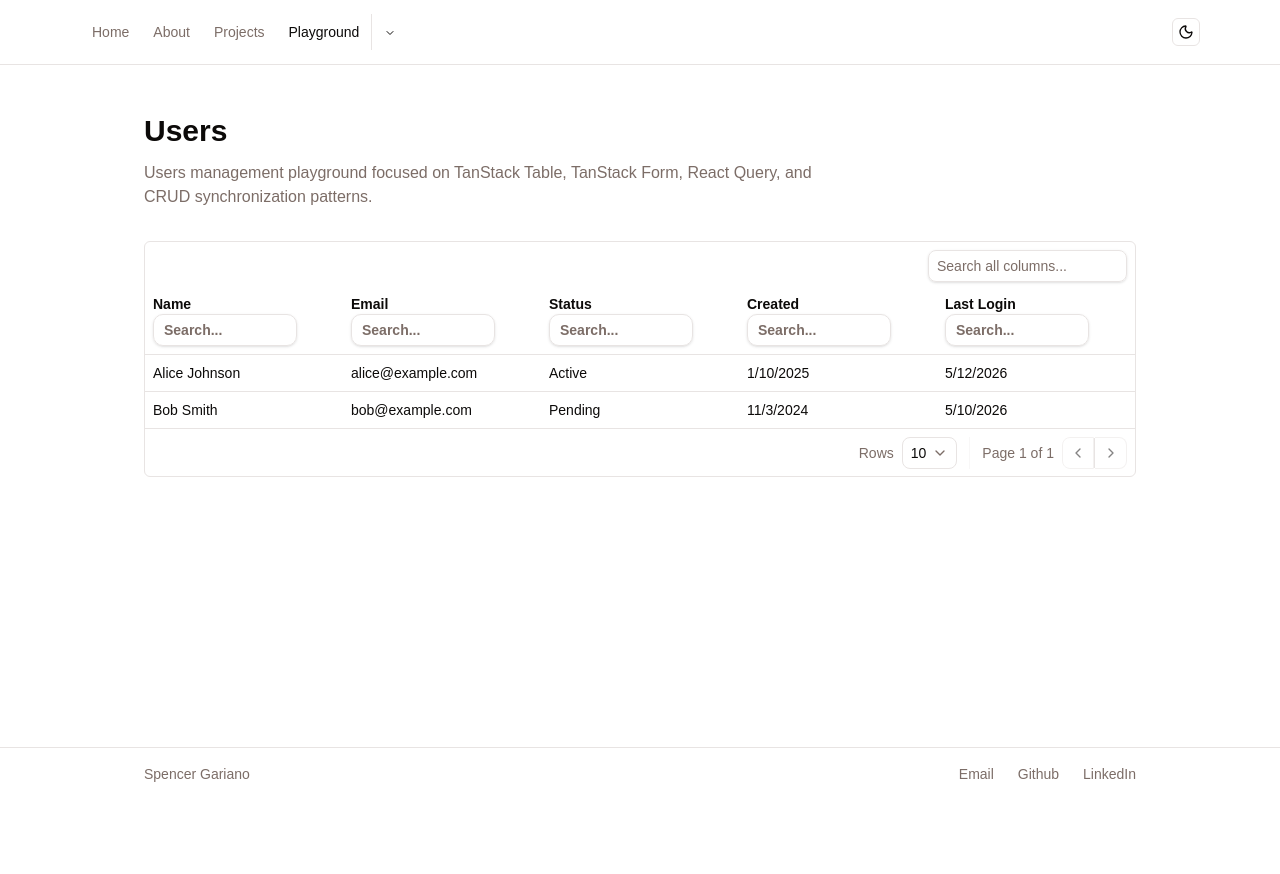
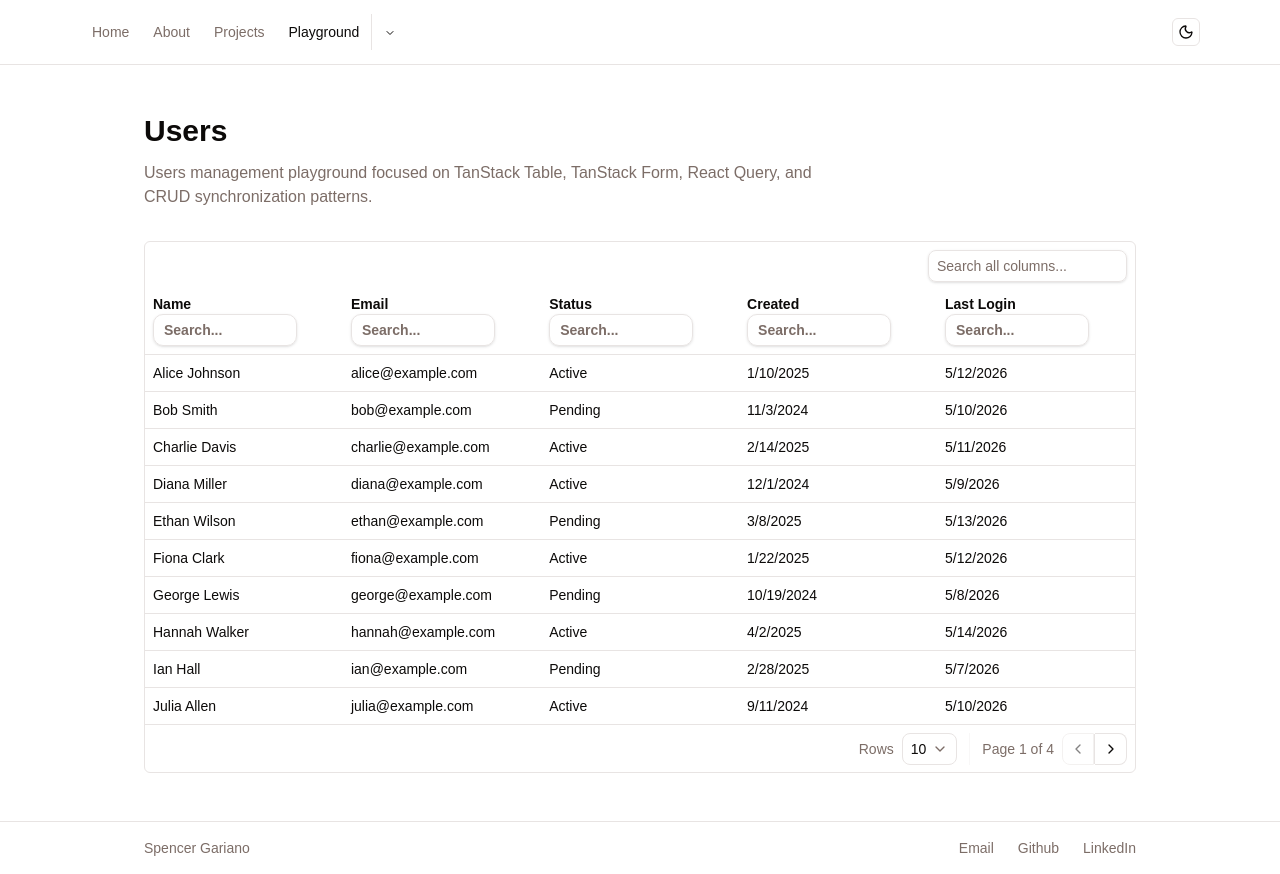
Before and after one commit to Spencer-Gariano/Portfolio, a React app: page /playground/users in a window 1280 px wide. Before the commit the page ends 800 px from the top, so only its background shows below. Built offline with nearby package versions, Linux system fonts and the light colour scheme; the HTML template or start-up script is replaced by a standard one.

Commit message:
added more mock data

```diff
--- a/src/features/user/Users.Mock.ts
+++ b/src/features/user/Users.Mock.ts
@@ -17,4 +17,308 @@ export const mockUsers: IUser[] = [
     lastLoginAt: '2026-05-10T10:30:00Z',
     status: 'pending',
   },
+  {
+    id: '3',
+    name: 'Charlie Davis',
+    email: 'charlie@example.com',
+    createdAt: '2025-02-14T09:15:00Z',
+    lastLoginAt: '2026-05-11T14:45:00Z',
+    status: 'active',
+  },
+  {
+    id: '4',
+    name: 'Diana Miller',
+    email: 'diana@example.com',
+    createdAt: '2024-12-01T16:20:00Z',
+    lastLoginAt: '2026-05-09T11:10:00Z',
+    status: 'active',
+  },
+  {
+    id: '5',
+    name: 'Ethan Wilson',
+    email: 'ethan@example.com',
+    createdAt: '2025-03-08T13:00:00Z',
+    lastLoginAt: '2026-05-13T09:25:00Z',
+    status: 'pending',
+  },
+  {
+    id: '6',
+    name: 'Fiona Clark',
+    email: 'fiona@example.com',
+    createdAt: '2025-01-22T08:45:00Z',
+    lastLoginAt: '2026-05-12T15:35:00Z',
+    status: 'active',
+  },
+  {
+    id: '7',
+    name: 'George Lewis',
+    email: 'george@example.com',
+    createdAt: '2024-10-19T10:10:00Z',
+    lastLoginAt: '2026-05-08T17:20:00Z',
+    status: 'pending',
+  },
+  {
+    id: '8',
+    name: 'Hannah Walker',
+    email: 'hannah@example.com',
+    createdAt: '2025-04-02T07:50:00Z',
+    lastLoginAt: '2026-05-14T08:05:00Z',
+    status: 'active',
+  },
+  {
+    id: '9',
+    name: 'Ian Hall',
+    email: 'ian@example.com',
+    createdAt: '2025-02-28T14:00:00Z',
+    lastLoginAt: '2026-05-07T12:40:00Z',
+    status: 'pending',
+  },
+  {
+    id: '10',
+    name: 'Julia Allen',
+    email: 'julia@example.com',
+    createdAt: '2024-09-11T11:25:00Z',
+    lastLoginAt: '2026-05-10T19:10:00Z',
+    status: 'active',
+  },
+  {
+    id: '11',
+    name: 'Kevin Young',
+    email: 'kevin@example.com',
+    createdAt: '2025-01-30T10:00:00Z',
+    lastLoginAt: '2026-05-06T13:50:00Z',
+    status: 'active',
+  },
+  {
+    id: '12',
+    name: 'Laura King',
+    email: 'laura@example.com',
+    createdAt: '2025-03-17T15:45:00Z',
+    lastLoginAt: '2026-05-11T07:30:00Z',
+    status: 'active',
+  },
+  {
+    id: '13',
+    name: 'Michael Scott',
+    email: 'michael@example.com',
+    createdAt: '2024-08-25T09:35:00Z',
+    lastLoginAt: '2026-05-09T16:15:00Z',
+    status: 'pending',
+  },
+  {
+    id: '14',
+    name: 'Nina Adams',
+    email: 'nina@example.com',
+    createdAt: '2025-04-10T18:20:00Z',
+    lastLoginAt: '2026-05-12T10:05:00Z',
+    status: 'active',
+  },
+  {
+    id: '15',
+    name: 'Oliver Baker',
+    email: 'oliver@example.com',
+    createdAt: '2025-02-05T12:10:00Z',
+    lastLoginAt: '2026-05-08T08:45:00Z',
+    status: 'pending',
+  },
+  {
+    id: '16',
+    name: 'Paula Carter',
+    email: 'paula@example.com',
+    createdAt: '2024-11-21T13:30:00Z',
+    lastLoginAt: '2026-05-14T14:25:00Z',
+    status: 'active',
+  },
+  {
+    id: '17',
+    name: 'Quentin Evans',
+    email: 'quentin@example.com',
+    createdAt: '2025-01-18T07:15:00Z',
+    lastLoginAt: '2026-05-10T18:40:00Z',
+    status: 'pending',
+  },
+  {
+    id: '18',
+    name: 'Rachel Flores',
+    email: 'rachel@example.com',
+    createdAt: '2025-03-25T16:50:00Z',
+    lastLoginAt: '2026-05-11T20:10:00Z',
+    status: 'active',
+  },
+  {
+    id: '19',
+    name: 'Samuel Green',
+    email: 'samuel@example.com',
+    createdAt: '2024-12-14T10:40:00Z',
+    lastLoginAt: '2026-05-09T09:00:00Z',
+    status: 'active',
+  },
+  {
+    id: '20',
+    name: 'Tina Harris',
+    email: 'tina@example.com',
+    createdAt: '2025-04-05T08:25:00Z',
+    lastLoginAt: '2026-05-13T11:45:00Z',
+    status: 'active',
+  },
+  {
+    id: '21',
+    name: 'Ulysses Irving',
+    email: 'ulysses@example.com',
+    createdAt: '2025-01-07T17:10:00Z',
+    lastLoginAt: '2026-05-06T07:20:00Z',
+    status: 'pending',
+  },
+  {
+    id: '22',
+    name: 'Victoria James',
+    email: 'victoria@example.com',
+    createdAt: '2024-10-30T11:55:00Z',
+    lastLoginAt: '2026-05-12T16:40:00Z',
+    status: 'active',
+  },
+  {
+    id: '23',
+    name: 'William Knight',
+    email: 'william@example.com',
+    createdAt: '2025-02-12T14:30:00Z',
+    lastLoginAt: '2026-05-08T19:35:00Z',
+    status: 'active',
+  },
+  {
+    id: '24',
+    name: 'Xavier Lopez',
+    email: 'xavier@example.com',
+    createdAt: '2025-03-01T09:00:00Z',
+    lastLoginAt: '2026-05-13T08:50:00Z',
+    status: 'active',
+  },
+  {
+    id: '25',
+    name: 'Yvonne Martinez',
+    email: 'yvonne@example.com',
+    createdAt: '2024-09-18T15:20:00Z',
+    lastLoginAt: '2026-05-10T10:15:00Z',
+    status: 'pending',
+  },
+  {
+    id: '26',
+    name: 'Zachary Nelson',
+    email: 'zachary@example.com',
+    createdAt: '2025-04-11T12:45:00Z',
+    lastLoginAt: '2026-05-14T17:30:00Z',
+    status: 'active',
+  },
+  {
+    id: '27',
+    name: 'Amber Owens',
+    email: 'amber@example.com',
+    createdAt: '2025-01-25T13:40:00Z',
+    lastLoginAt: '2026-05-11T12:10:00Z',
+    status: 'pending',
+  },
+  {
+    id: '28',
+    name: 'Brandon Perez',
+    email: 'brandon@example.com',
+    createdAt: '2024-12-08T10:50:00Z',
+    lastLoginAt: '2026-05-09T15:20:00Z',
+    status: 'active',
+  },
+  {
+    id: '29',
+    name: 'Cynthia Reed',
+    email: 'cynthia@example.com',
+    createdAt: '2025-02-16T08:35:00Z',
+    lastLoginAt: '2026-05-12T09:55:00Z',
+    status: 'pending',
+  },
+  {
+    id: '30',
+    name: 'Daniel Stewart',
+    email: 'daniel@example.com',
+    createdAt: '2025-03-22T16:15:00Z',
+    lastLoginAt: '2026-05-13T18:05:00Z',
+    status: 'active',
+  },
+  {
+    id: '31',
+    name: 'Emma Turner',
+    email: 'emma@example.com',
+    createdAt: '2024-11-12T07:25:00Z',
+    lastLoginAt: '2026-05-08T13:40:00Z',
+    status: 'pending',
+  },
+  {
+    id: '32',
+    name: 'Frank Underwood',
+    email: 'frank@example.com',
+    createdAt: '2025-01-02T18:30:00Z',
+    lastLoginAt: '2026-05-14T06:55:00Z',
+    status: 'active',
+  },
+  {
+    id: '33',
+    name: 'Grace Vaughn',
+    email: 'grace@example.com',
+    createdAt: '2025-04-06T11:05:00Z',
+    lastLoginAt: '2026-05-12T20:30:00Z',
+    status: 'pending',
+  },
+  {
+    id: '34',
+    name: 'Henry White',
+    email: 'henry@example.com',
+    createdAt: '2024-10-01T09:45:00Z',
+    lastLoginAt: '2026-05-07T16:00:00Z',
+    status: 'active',
+  },
+  {
+    id: '35',
+    name: 'Isabella Xu',
+    email: 'isabella@example.com',
+    createdAt: '2025-03-29T14:20:00Z',
+    lastLoginAt: '2026-05-13T10:10:00Z',
+    status: 'active',
+  },
+  {
+    id: '36',
+    name: 'Jacob Young',
+    email: 'jacob@example.com',
+    createdAt: '2025-02-20T12:35:00Z',
+    lastLoginAt: '2026-05-11T08:25:00Z',
+    status: 'active',
+  },
+  {
+    id: '37',
+    name: 'Kara Zimmerman',
+    email: 'kara@example.com',
+    createdAt: '2024-12-27T15:55:00Z',
+    lastLoginAt: '2026-05-09T19:45:00Z',
+    status: 'pending',
+  },
+  {
+    id: '38',
+    name: 'Liam Brooks',
+    email: 'liam@example.com',
+    createdAt: '2025-01-15T10:05:00Z',
+    lastLoginAt: '2026-05-14T12:50:00Z',
+    status: 'active',
+  },
+  {
+    id: '39',
+    name: 'Mia Collins',
+    email: 'mia@example.com',
+    createdAt: '2025-04-08T08:15:00Z',
+    lastLoginAt: '2026-05-13T07:40:00Z',
+    status: 'pending',
+  },
+  {
+    id: '40',
+    name: 'Noah Diaz',
+    email: 'noah@example.com',
+    createdAt: '2025-02-09T17:25:00Z',
+    lastLoginAt: '2026-05-12T18:20:00Z',
+    status: 'active',
+  },
 ];
```
